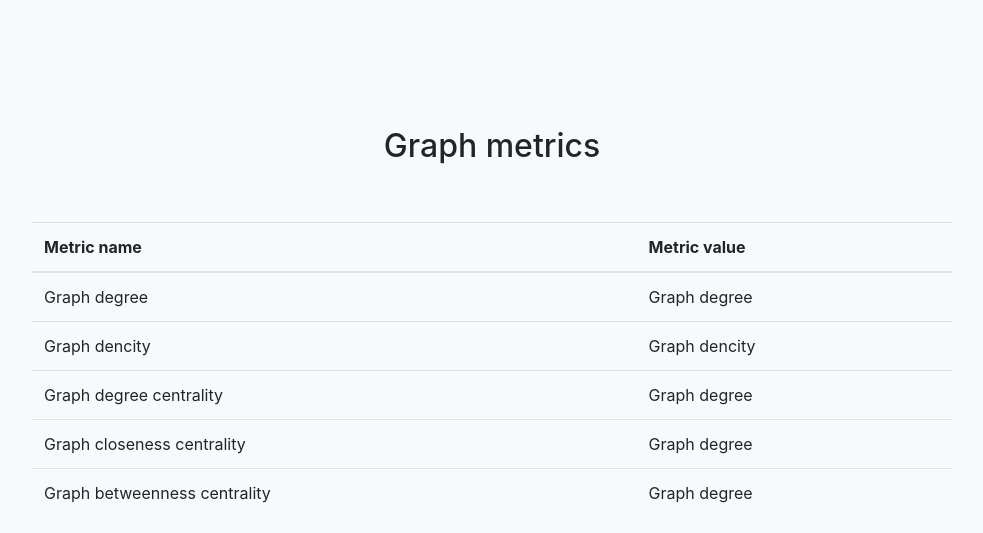
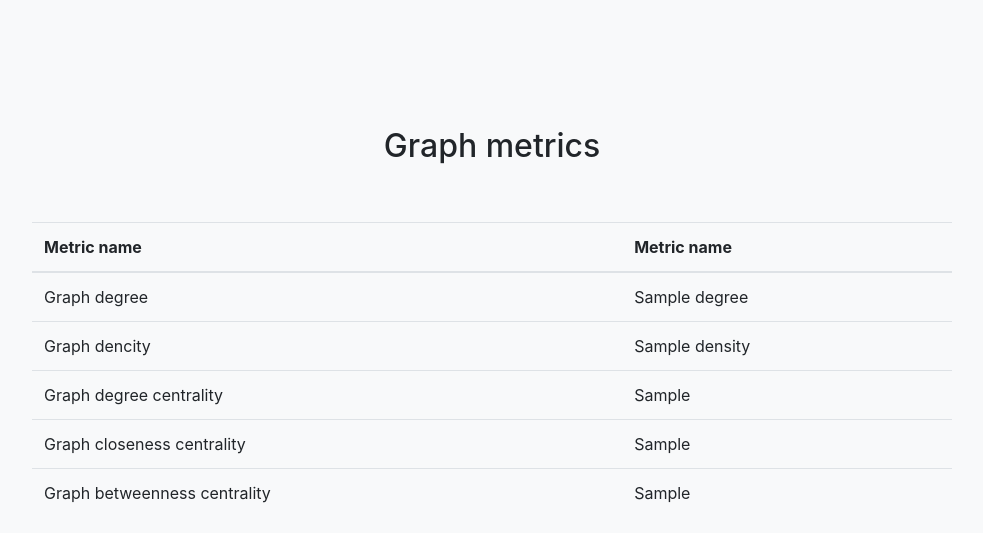
Before and after one commit to 30mb1/conference-scrapper, a Django app: template conference_scrapper/templates/graph.html in a window 1280 px wide. Shown: the part 709-1242 px from the top of the page, without its empty margins (148-1131 px from the left). Run offline with Django 3.2, Linux system fonts and the light colour scheme; the template is opened without the code that fills it: most values are stand-ins (such as "Sample title", 1, 10 or a date in 2020); some libraries are stand-ins or nearby versions.

Commit message:
Updated template

```diff
--- a/conference_scrapper/conference/utils.py
+++ b/conference_scrapper/conference/utils.py
@@ -36,7 +36,7 @@ def get_graph_meta(conf_list, edge_list):
 
     graph_info['degree'] = mean([i[1] for i in nx.degree(g)])
     graph_info['density'] = nx.classes.function.density(g)
-    graph_info['degree centrality'] = mean(nx.algorithms.centrality.degree_centrality(g).values())
+    graph_info['degree_centrality'] = mean(nx.algorithms.centrality.degree_centrality(g).values())
     graph_info['closeness_centrality'] = mean(nx.algorithms.centrality.closeness_centrality(g).values())
     graph_info['betweenness_centrality'] = mean(nx.algorithms.centrality.betweenness_centrality(g).values())
 
--- a/conference_scrapper/templates/graph.html
+++ b/conference_scrapper/templates/graph.html
@@ -103,31 +103,30 @@
             <thead>
               <tr>
                 <th>Metric name</th>
-                <th>Metric value</th>
+                <th>Metric name</th>
               </tr>
             </thead>
             <tbody>
               <tr>
                 <td>Graph degree</td>
-                <td>Graph degree</td>
+                <td>{{ graph_info.degree }}</td>
               </tr>
               <tr>
                 <td>Graph dencity</td>
-                <td>Graph dencity</td>
+                <td>{{ graph_info.density }}</td>
               </tr>
               <tr>
                 <td>Graph degree centrality</td>
-                <td>Graph degree</td>
+                <td>{{ graph_info.degree_centrality }}</td>
               </tr>
               <tr>
                 <td>Graph closeness centrality</td>
-                <td>Graph degree</td>
+                <td>{{ graph_info.closeness_centrality }}</td>
               </tr>
               <tr>
                 <td>Graph betweenness centrality</td>
-                <td>Graph degree</td>
+                <td>{{ graph_info.betweenness_centrality }}</td>
               </tr>
-
             </tbody>
         </table>
       </div>
```
